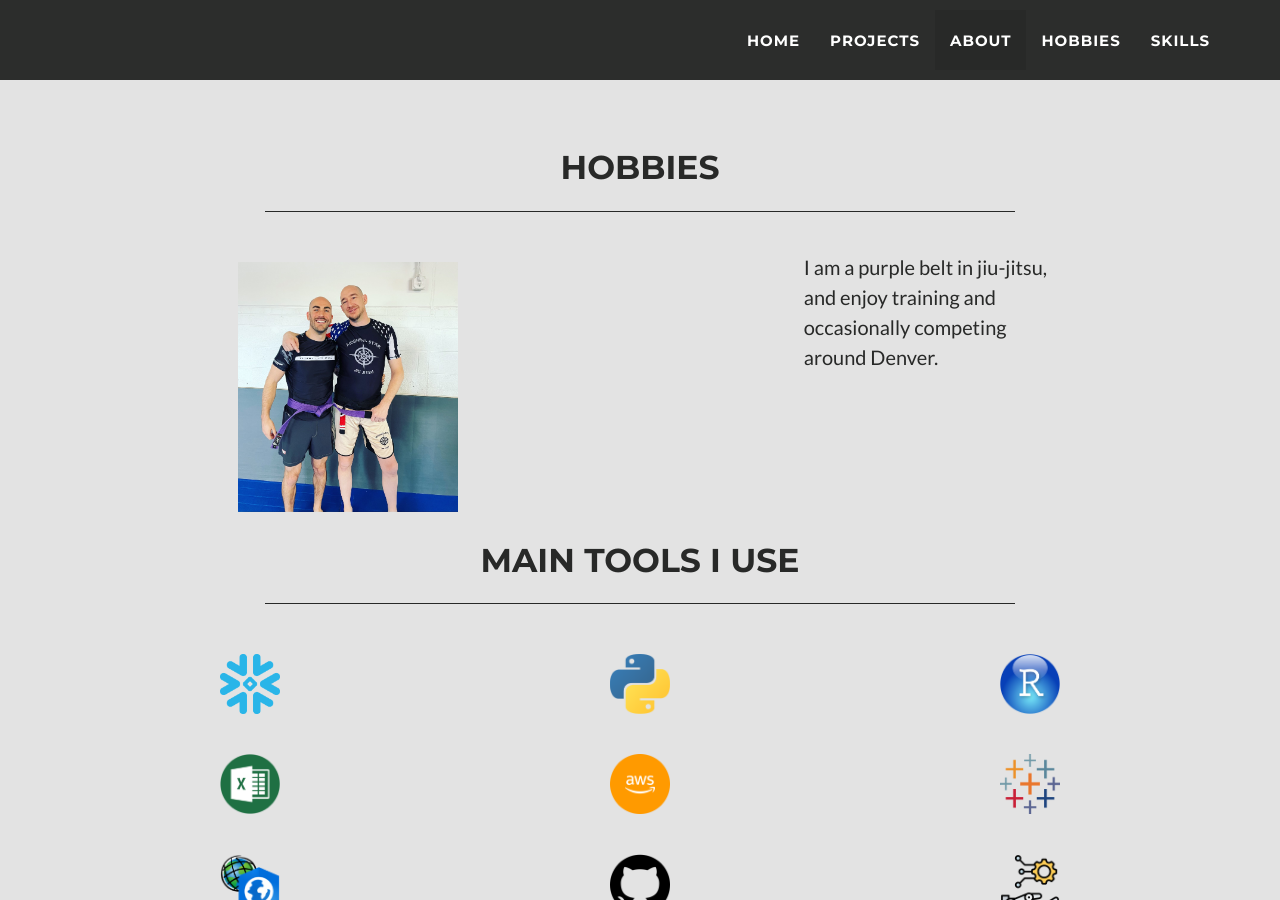
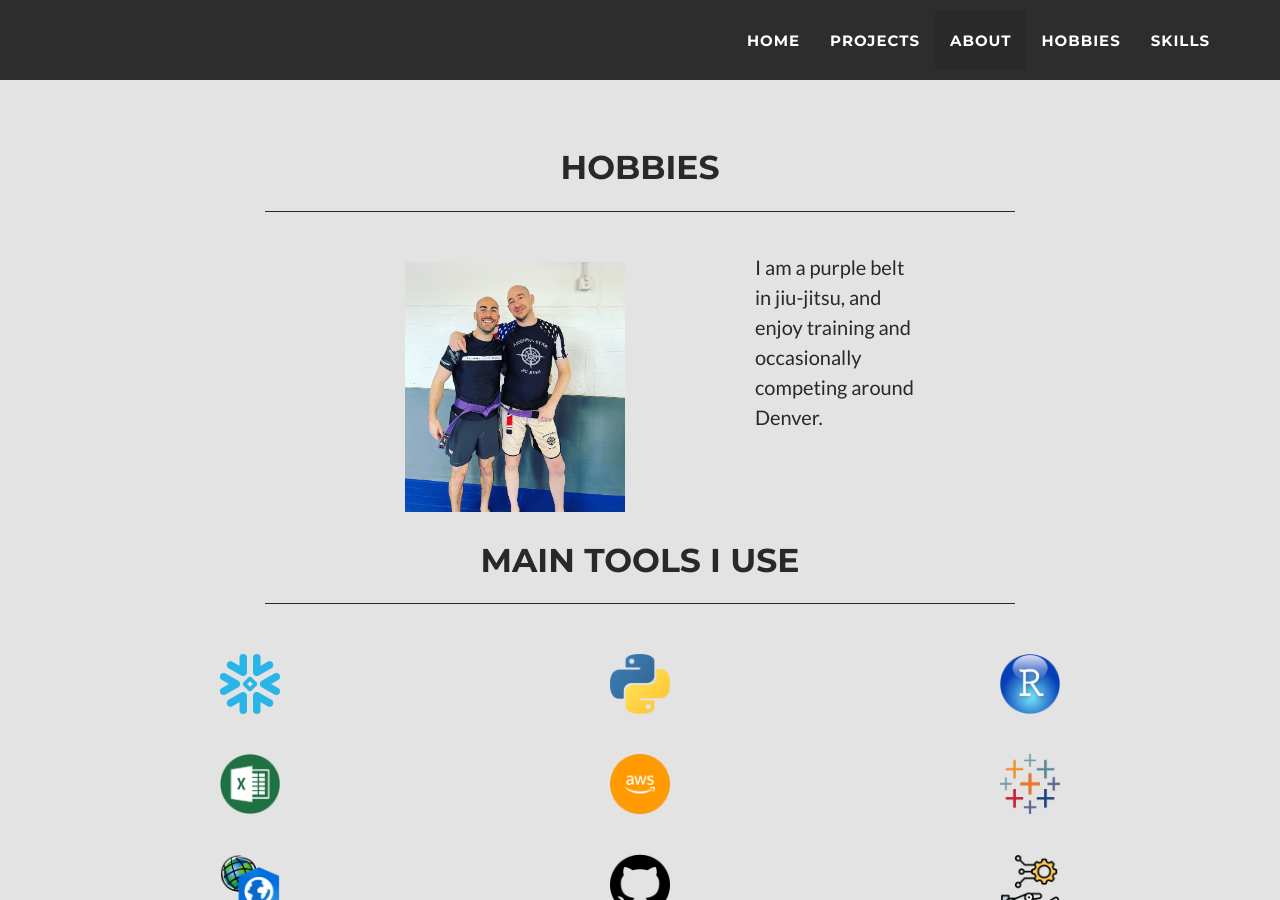
Before and after one commit to brf217/brf217.github.io, a Jekyll site: the page built from _posts/2014-07-18-project-1.markdown, in a window 1280 px wide and 900 px high, scrolled down 1794 px. Built offline with Jekyll 4.4.1, drawn with Linux system fonts in a browser that asks for light colours.

Commit message:
Update hobbies.html

```diff
--- a/_includes/hobbies.html
+++ b/_includes/hobbies.html
@@ -9,8 +9,8 @@
       </div>
     </div>
   <div class="row">
-      <div class="col-xs-12 col-sm-6 col-md-6 text-center"><img src="/img/purple_promotion.jpg" class=skill_img title="Jiu-Jitsu"  height=250, width=220/></div>
-      <div class="col-xs-12 col-sm-6 col-md-6">
+      <div class="col-xs-12 col-sm-6 col-md-6 text-right"><img src="/img/purple_promotion.jpg" class=skill_img title="Jiu-Jitsu"  height=250, width=220/></div>
+      <div class="col-xs-12 col-sm-4 col-md-4">
 <p class ="hobbies"> I am a purple belt in jiu-jitsu, and enjoy training and occasionally competing around Denver. </p>
 </div>
   </div>
```
